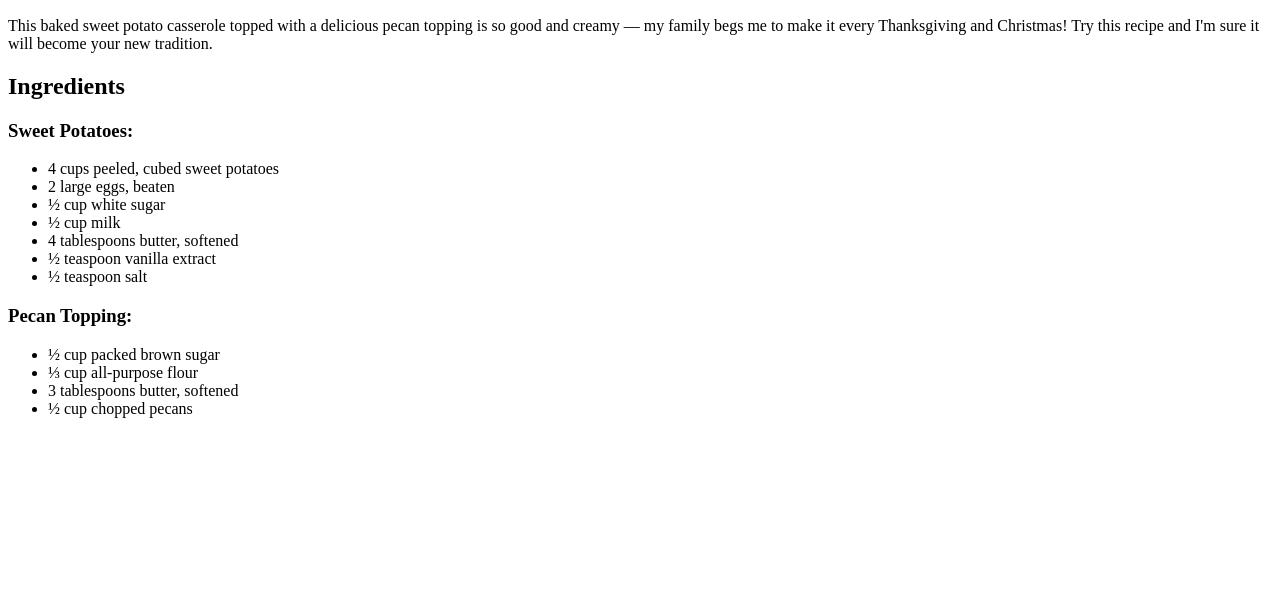
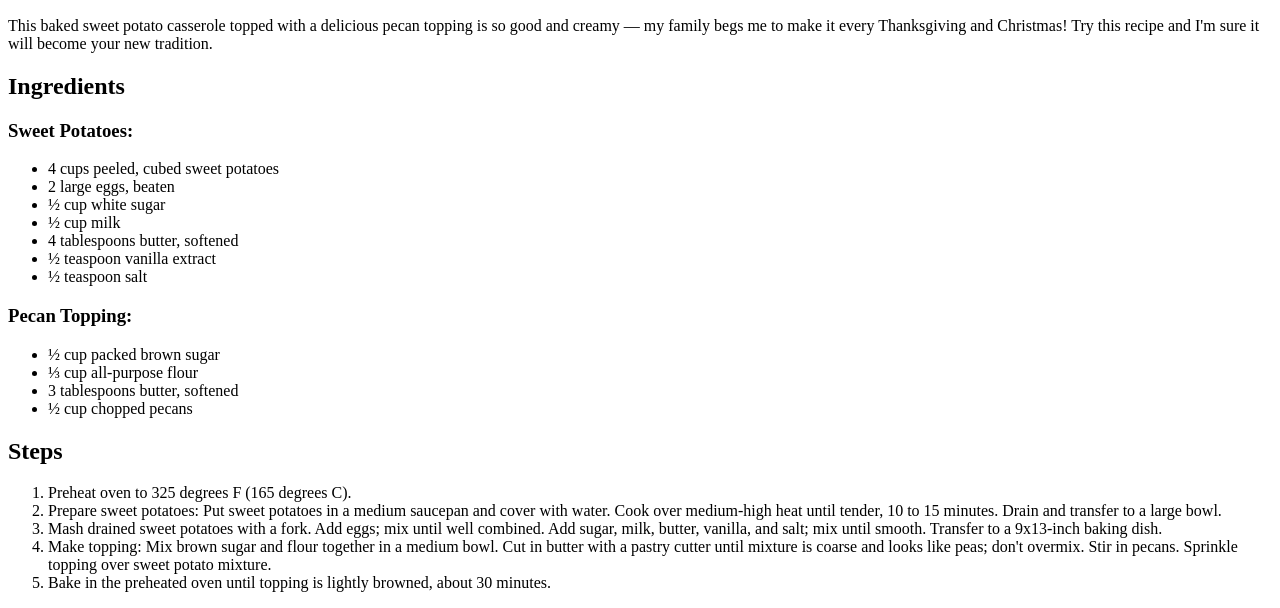
Before and after one commit to mark-ik/odin-recipes, a plain HTML site: page recipes/sweetpotatocasserole.html in a window 1280 px wide. Shown: the part 434-1042 px from the top of the page. Before the commit the page ends 868 px from the top, so only its background shows below. Drawn offline with Linux system fonts and the light colour scheme.

Commit message:
Add steps.

```diff
--- a/recipes/sweetpotatocasserole.html
+++ b/recipes/sweetpotatocasserole.html
@@ -27,5 +27,13 @@
         <li>3 tablespoons butter, softened</li>
         <li>½ cup chopped pecans</li>
     </ul>
+    <h2>Steps</h2>
+    <ol>
+        <li>Preheat oven to 325 degrees F (165 degrees C).</li>
+        <li>Prepare sweet potatoes: Put sweet potatoes in a medium saucepan and cover with water. Cook over medium-high heat until tender, 10 to 15 minutes. Drain and transfer to a large bowl.</li>
+        <li>Mash drained sweet potatoes with a fork. Add eggs; mix until well combined. Add sugar, milk, butter, vanilla, and salt; mix until smooth. Transfer to a 9x13-inch baking dish.</li>
+        <li>Make topping: Mix brown sugar and flour together in a medium bowl. Cut in butter with a pastry cutter until mixture is coarse and looks like peas; don't overmix. Stir in pecans. Sprinkle topping over sweet potato mixture.</li>
+        <li>Bake in the preheated oven until topping is lightly browned, about 30 minutes.</li>
+    </ol>
 </body>
 </html>
```
Also changed, not shown: recipes/cornbreaddressing.html (+7 -0 lines), recipes/cranberrysauce.html (+7 -0 lines).
